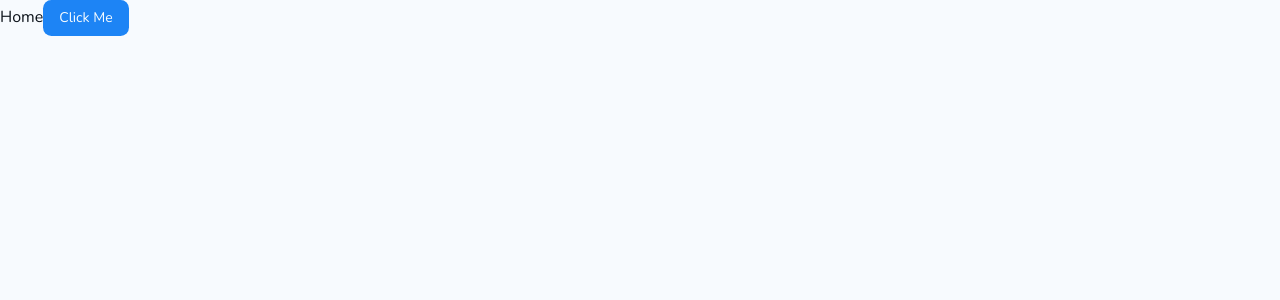
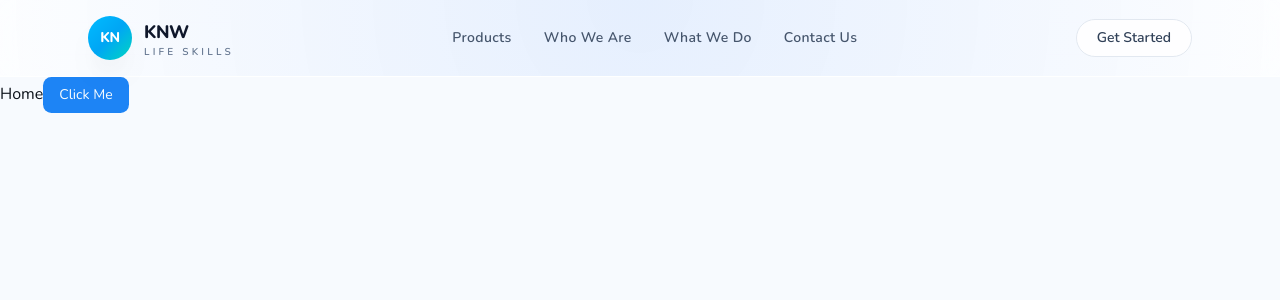
Before and after one commit to kajugadaniels/knw-web, a Next.js app: page / in a window 1280 px wide. Shown: the top 300 px of the page. Built offline with nearby package versions, Linux system fonts and the light colour scheme.

Commit message:
Add navbar to landing layout

```diff
--- a/src/app/(landing)/layout.tsx
+++ b/src/app/(landing)/layout.tsx
@@ -1,10 +1,13 @@
 import type { ReactNode } from "react";
+
+import Navbar from "@/components/shared/Navbar";
 
 export default function HomeLayout({
     children,
 }: Readonly<{ children: ReactNode }>) {
     return (
         <div>
+            <Navbar />
             {children}
         </div>
     );
```
